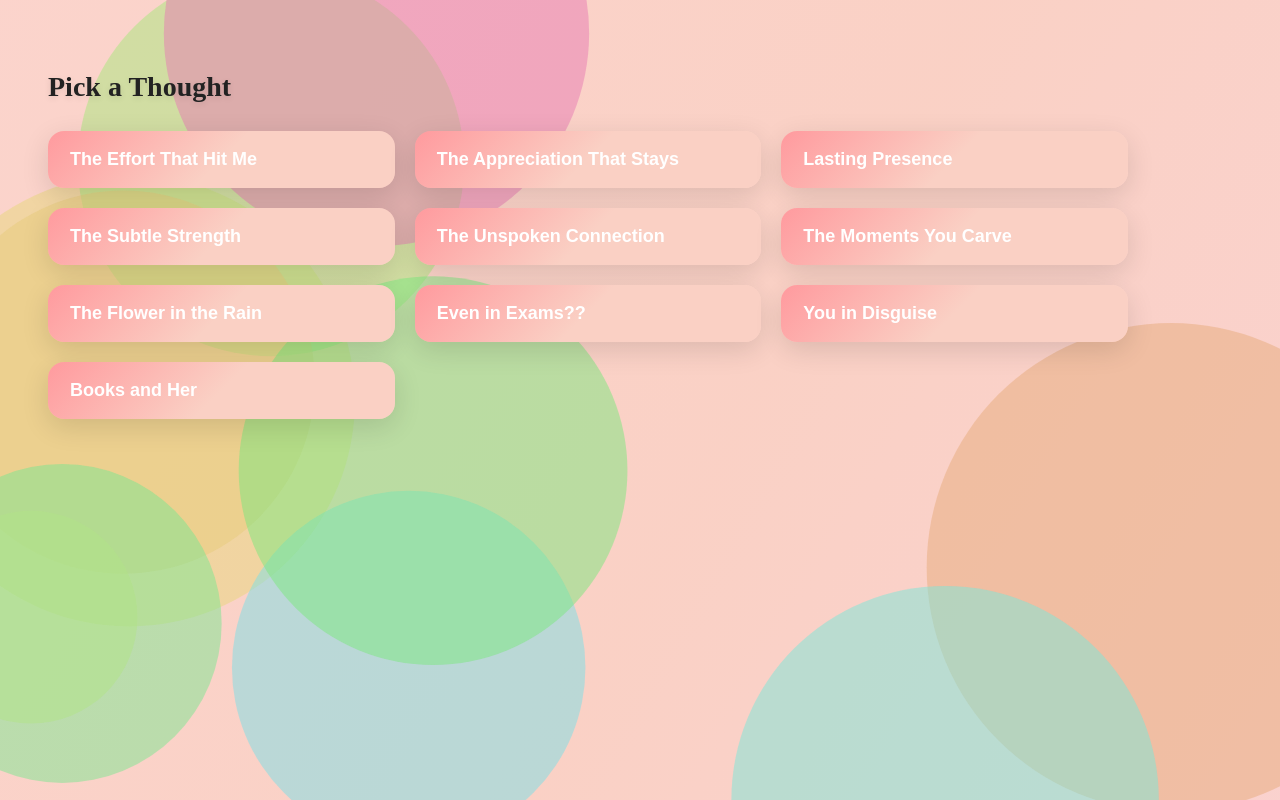
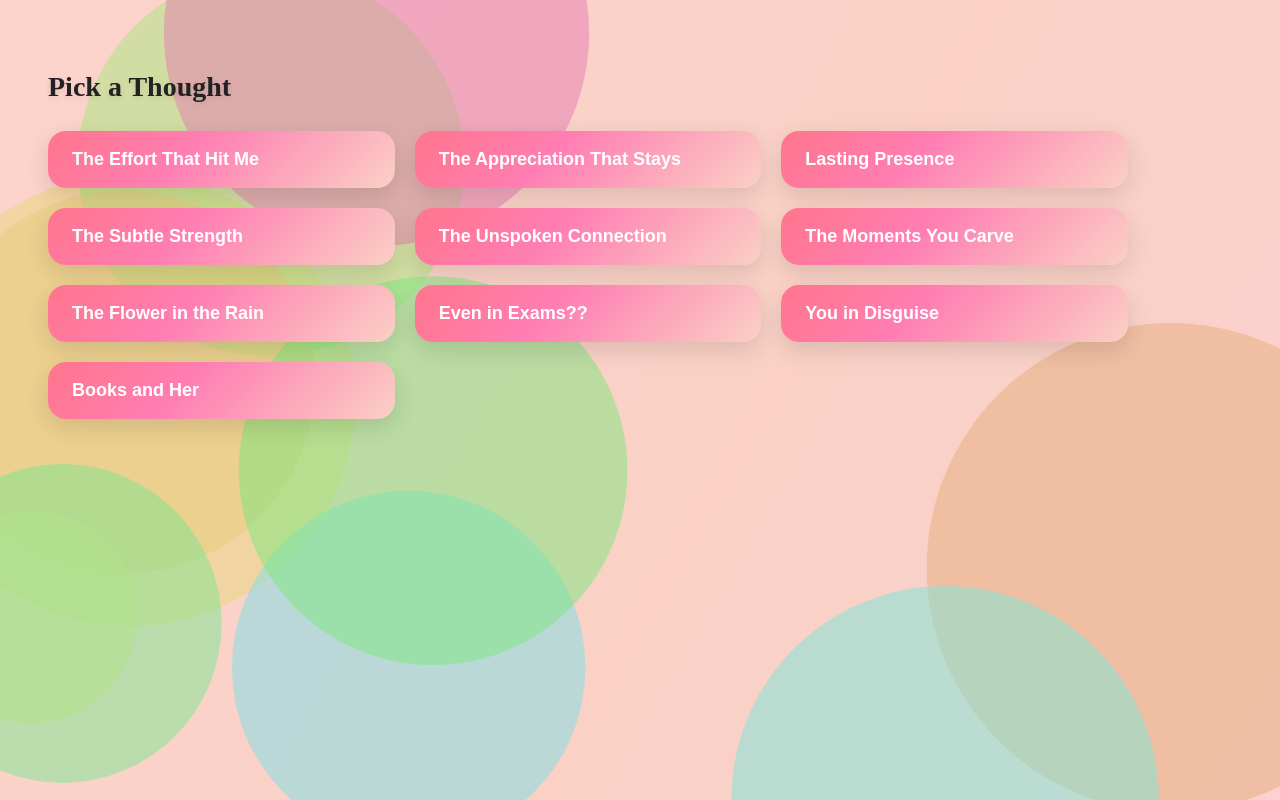
Before and after one commit to yxbudgqjdqdxq/idk, a Next.js app: page /paragraphs in a window 1280 px wide. Built offline with nearby package versions, Linux system fonts and the light colour scheme.

Commit message:
Update globals.css

```diff
--- a/styles/globals.css
+++ b/styles/globals.css
@@ -129,3 +129,25 @@ body::before {
   box-shadow: 0 16px 36px rgba(0,0,0,0.18);
   background: linear-gradient(135deg, #fbc2eb 0%, #a6c1ee 100%);
 }
+/* Sexy glossy buttons for paragraph list */
+.para-button {
+  display: block;
+  width: 100%;
+  padding: 18px 24px;
+  border: none;
+  border-radius: 18px;
+  font-size: 18px;
+  font-weight: 700;
+  color: white;
+  cursor: pointer;
+  background: linear-gradient(135deg, #ff758c 0%, #ff7eb3 40%, #fad0c4 100%);
+  box-shadow: 0 8px 24px rgba(0, 0, 0, 0.12);
+  transition: all 0.3s ease;
+  text-align: left;
+}
+
+.para-button:hover {
+  transform: translateY(-6px) scale(1.02);
+  box-shadow: 0 14px 36px rgba(0, 0, 0, 0.2);
+  background: linear-gradient(135deg, #fbc2eb 0%, #a6c1ee 100%);
+}
```
